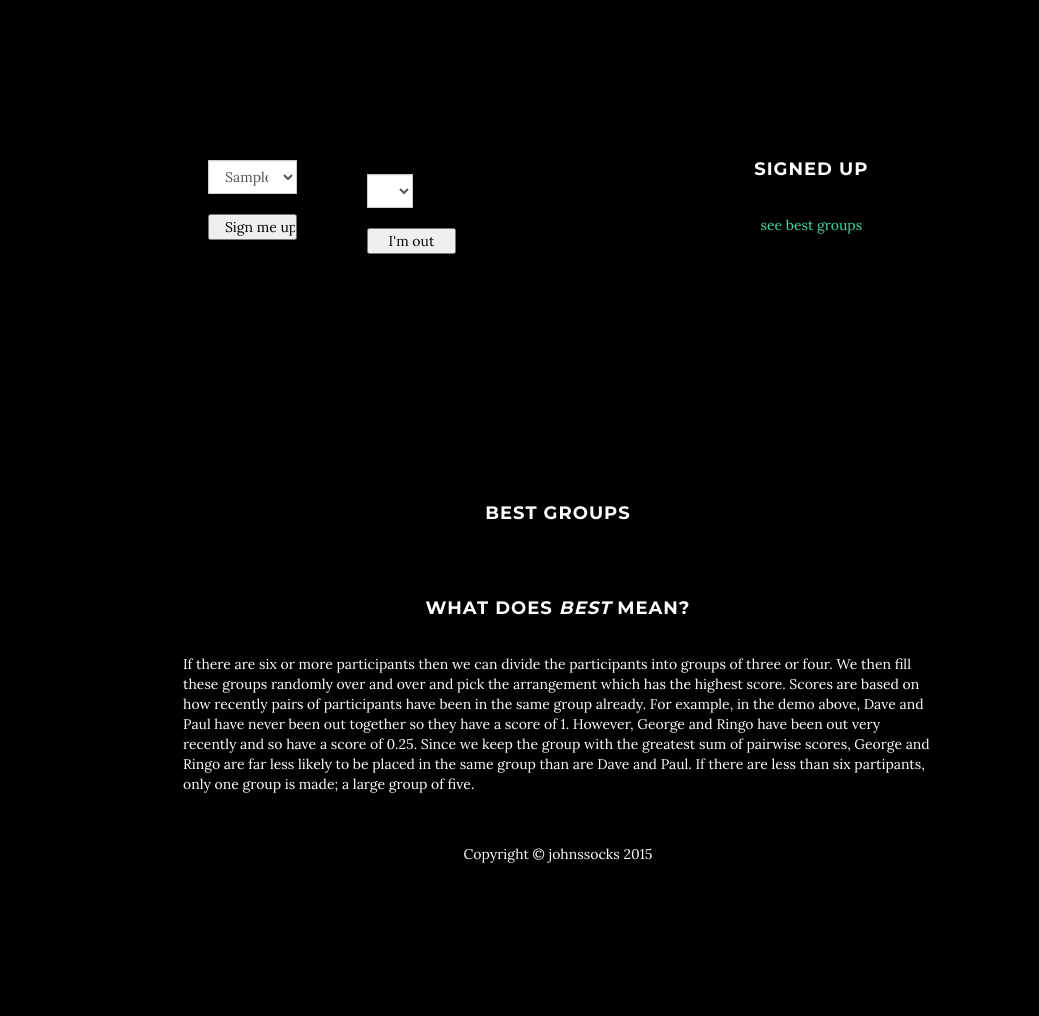
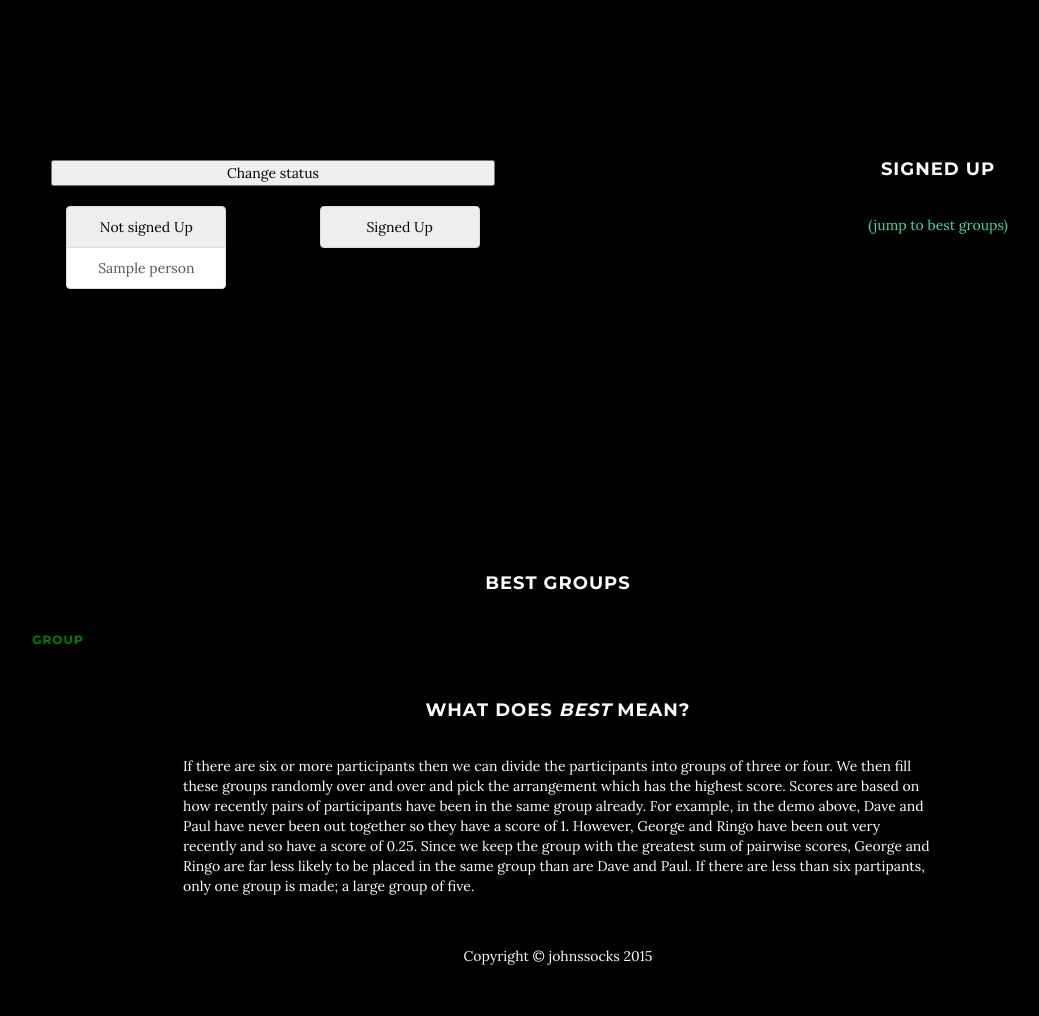
Before and after one commit to johncollins/LunchApp, a Django app: page /lunchapp/2014/january/ in a window 1280 px wide. Shown: the part 90-1106 px from the top of the page, without its empty margins (82-1121 px from the left). Before the commit the page ends 953 px from the top, so only its background shows below. Run offline with Django 3.2, Linux system fonts and the light colour scheme; tables that the repository leaves empty hold one stand-in row (values such as "Sample post"); lists and menus that the app fills with data are empty; parts of the project's set-up code (start-up, migrations or seed data) failed here and were passed over; some libraries are stand-ins or nearby versions.

Commit message:
fixed the design on the demo page

```diff
--- /dev/null
+++ b/lunchapp/static/lunchapp/css/lunchapp.css
@@ -0,0 +1,21 @@
+a.selection.custom-active {
+  color: #000;
+  background-color: #BCED91;
+}
+
+a.selection.custom-highlight {
+  background-color: #BCED91;
+}
+
+a.selection-title {
+  color: #BCED91;
+}
+
+a.list-group-item:first-child, disabled {
+    color: #000;
+}
+
+.custom-list-item {
+    color: #BCED91;
+    list-style-type: none;
+}
--- a/lunchapp/static/lunchapp/js/signup.js
+++ b/lunchapp/static/lunchapp/js/signup.js
@@ -1,12 +1,32 @@
 /*
-	Add a person
-	Use ajax on submit to dynamically update the database and then
-	refresh the lists of people who are signed up and not signed up
+    Handle the highlighting of selections on mouse over and selection
 */
+$(document).ready(function(){
+    $(this).on('mouseenter', ".selection", function() {
+        $(this).toggleClass('custom-highlight', 'fast');
+    }).on('mouseleave', ".selection", function() {
+        $(this).toggleClass('custom-highlight', 'fast');
+    }).on('click', ".selection", function(event) {
+	    event.preventDefault();
+        $(this).closest('#update-form').find('.list-group').find('.selection').removeClass('custom-active', 10);
+        $(this).toggleClass('custom-active', 10);
+    });
+});
+
 $(document).ready(function() {
-	var frm = $('#add-form');
+	var frm = $('#update-form');
 	frm.submit(function(event) {
 		event.preventDefault();
+        var chosen = frm.find('.custom-active').data('email');
+        var type = frm.find('.custom-active').closest('.list-group').attr('name');
+        var value_input = $("<input>")
+               .attr("type", "hidden")
+               .attr("name", "chosen_person").val(chosen);
+        frm.append($(value_input));
+        var type_input = $("<input>")
+               .attr("type", "hidden")
+               .attr("name", "request_type").val(type);
+        frm.append($(type_input));
 		$.ajax({
 			type: frm.attr('method'),
 			url: frm.attr('action'),
@@ -35,12 +55,17 @@ $(document).ready(function() {
 	var frm = $('#remove-form');
 	frm.submit(function(event) {
 		event.preventDefault();
+        var chosen = frm.find('.custom-active').data('email');
+        var input = $("<input>")
+               .attr("type", "hidden")
+               .attr("name", "chosen_person").val(chosen);
+        frm.append($(input));
 		$.ajax({
 			type: frm.attr('method'),
 			url: frm.attr('action'),
 			data: frm.serialize(),
 			success: function (stuff) {
-                if ($('#signed-up-selector').children('option').length > 0) {
+                if ($('#signed-up-selector').children('a').length > 0) {
                     $("#signed-up-selector").replaceWith(stuff['signed_up_selector']);
                     $("#signed-up-list").replaceWith(stuff['signed_up_list']);
                     $('#not-signed-up-selector').replaceWith(stuff['not_signed_up_selector']);
--- a/lunchapp/templates/lunchapp/base.html
+++ b/lunchapp/templates/lunchapp/base.html
@@ -12,8 +12,11 @@
 	<!-- Bootstrap Core CSS -->
 	<link href="{% static 'theme/css/bootstrap.min.css' %}" rel="stylesheet">
 
-	<!-- Custom CSS -->
+	<!-- Theme CSS -->
 	<link href="{% static 'theme/css/grayscale.css' %}" rel="stylesheet">
+
+  <!-- Custom CSS -->
+	<link href="{% static 'lunchapp/css/lunchapp.css' %}" rel="stylesheet">
 
 	<!-- Custom Fonts -->
 	<link href="{% static 'theme/font-awesome/css/font-awesome.min.css' %}" rel="stylesheet" type="text/css">
--- a/lunchapp/templates/lunchapp/groups.html
+++ b/lunchapp/templates/lunchapp/groups.html
@@ -1,11 +1,11 @@
 <!-- <div id='groups-list' class="col-lg-8 col-lg-offset-2"> -->
-<div id='groups-list' class="row">
+<div id='groups-list'>
   {% for group in groups %}
     <ul class="list-group row" align="center">
-      <li color="white" class="col-xs-2">Group</li>
-    {% for person in group %}
-    <li class="list-group-item col-xs-2">{{ person.name }}</li>
-    {% endfor %}
+      <li class="col-xs-2"><font color="green"><h6>Group</h6></font></li>
+      {% for person in group %}
+      <li class="list-group-item col-xs-2">{{ person.name }}</li>
+      {% endfor %}
     </ul>
   {% endfor %}
 </div>
--- a/lunchapp/templates/lunchapp/month.html
+++ b/lunchapp/templates/lunchapp/month.html
@@ -5,28 +5,23 @@
 <script type="text/javascript" src="{% static "lunchapp/js/signup.js" %}"></script>
 	{% if month and year %}
 	<section id="signup-section" class="container content-section text-center">
-    <div class="col-lg-8 col-lg-offset-2">
+    <div class="container col-md-8">
+      <form id="update-form" action="update_lists/" method="POST">
+        {% csrf_token %}
         <div class="row">
-        <div class="container col-md-8">
-          <form id="add-form" action="add_person/" method="POST">
-            {% csrf_token %}
-            <div class="col-md-3 container">
-              <div class="input-group">
+          <div class="col-md-1"></div>
+          <input class="col-md-7" id="add-person-button" type="submit" name="chosen_person" value="Change status" color="black" />
+        </div>
+        <br/>
+        <div class="row">
+          <div class="col-md-1"></div>
+          <div class="col-md-3">
             {% include "lunchapp/not_signed_up_selector.html" %}
           </div>
-              <br/>
-                <input class="col-md-12" id="add-person-button" type="submit" value="Sign me up" color="green" />
-            </div>
-          </form>
         <div class="col-md-1 container"></div>
-          <form id="remove-form" action="remove_person/" method="POST">
-            {% csrf_token %}
           <div class="col-md-3 container">
-              <div class="input-group">
             {% include "lunchapp/signed_up_selector.html" %}
           </div>
-              <br/>
-              <input class="col-md-12" id="remove-person-button" type="submit" value="I'm out" color="red" />
         </div>
       </form>
       <div class="col-md-1 container"></div>
@@ -34,20 +29,18 @@
     <div class="container col-md-4">
       <h4 align="center">Signed Up</h4>
         {% include "lunchapp/signed_up_list.html" %}
-          <a href="#group-section"><h7>see best groups</h7></a>
-			  </div>
-		  </div>
+      <a href="#group-section">(jump to best groups)</a>
     </div>
 	</section>
 
-  <!--<section id="group-section" class="container content-section text-center">-->
 	<section id="group-section" class="container content-section">
     <div class="row">
       <div class="span9">
-        <!--<div class="col-lg-12 col-lg-offset-2">-->
         <h4 align="center">Best Groups</h4>
+      </div>
+    </div>
+    <div class="row">
       {% include "lunchapp/groups.html" %}
-    </div>
     </div>
     <div class="row">
       <div class="col-lg-8 col-lg-offset-2">
--- a/lunchapp/templates/lunchapp/not_signed_up_selector.html
+++ b/lunchapp/templates/lunchapp/not_signed_up_selector.html
@@ -1,5 +1,6 @@
-<select name="chosen_person" id="not-signed-up-selector" class="form-control" >
+<div name="add" id="not-signed-up-selector" class="list-group" >
+  <a href="#" class="list-group-item selection-title disabled">Not signed Up</a>
   {% for person in not_signed_up %}
-    <option value="{{ person.email }}">{{ person.name }}</option>
+    <a href="#" data-email="{{ person.email }}" class="list-group-item selection">{{ person.name }}</a>
   {% endfor %}
-</select>
+</div>
--- a/lunchapp/templates/lunchapp/signed_up_list.html
+++ b/lunchapp/templates/lunchapp/signed_up_list.html
@@ -1,5 +1,5 @@
-<ul name="chosen_person" id="signed-up-list">
+<ul name="chosen_person" id="signed-up-list" class="custom-list">
 	{% for person in signed_up %}
-		<option value="{{ person.email }}">{{ person.name }}</option>
+		<li value="{{ person.email }}" class="custom-list-item">{{ person.name }}</li>
 	{% endfor %}
 </ul>
--- a/lunchapp/templates/lunchapp/signed_up_selector.html
+++ b/lunchapp/templates/lunchapp/signed_up_selector.html
@@ -1,5 +1,6 @@
-<select name="chosen_person" id="signed-up-selector" class="form-control" >
+<div name="remove" id="signed-up-selector" class="list-group" >
+  <a href="#" class="list-group-item selection-title disabled">Signed Up</a>
   {% for person in signed_up %}
-    <option value="{{ person.email }}">{{ person.name }}</option>
+    <a href="#" data-email="{{ person.email }}" class="list-group-item selection">{{ person.name }}</a>
   {% endfor %}
-</select>
+</div>
--- a/lunchapp/urls.py
+++ b/lunchapp/urls.py
@@ -11,5 +11,6 @@ urlpatterns = patterns('',
 	# e.g. /lunchapp/2014/January
 	url(r'(?i)^(?P<year>201[4-9])/(?P<month>January|February|March|April|May|June|July|August|September|October|November|December)/$', views.sign_up, name='sign_up'),
 	url(r'(?i)^(?P<year>201[4-9])/(?P<month>January|February|March|April|May|June|July|August|September|October|November|December)/add_person/$', views.add_person, name='add_person'),
+	url(r'(?i)^(?P<year>201[4-9])/(?P<month>January|February|March|April|May|June|July|August|September|October|November|December)/update_lists/$', views.update_lists, name='update_lists'),
 	url(r'(?i)^(?P<year>201[4-9])/(?P<month>January|February|March|April|May|June|July|August|September|October|November|December)/remove_person/$', views.remove_person, name='remove_person'),
 )
--- a/lunchapp/views.py
+++ b/lunchapp/views.py
@@ -27,6 +27,7 @@ def add_person(request, year, month):
     Update the lists of those signed_up and those not signed up dynamically
     Recalculate the best grouping of the new participant list
     """
+    print request.POST
     if month in months:
         month = months.index(month) + 1 # month is the index of the list of months
     else:
@@ -45,6 +46,7 @@ def add_person(request, year, month):
     #email_utils.send_signup_success_email(person, month)
 
     groups = month.make_grouping()
+    not_signed_up = list(set(Person.objects.all()).difference(month.signed_up.all()))
 
     if request.is_ajax():
         logger.debug('this is an ajax request')
@@ -79,6 +81,7 @@ def remove_person(request, year, month):
     Update the lists of those signed_up and those not signed up dynamically
     Recalculate the best grouping of the new participant list
     """
+    print request.POST
     if month in months:
         month = months.index(month) + 1 # month is the index of the list of months
     else:
@@ -97,6 +100,7 @@ def remove_person(request, year, month):
     #email_utils.send_removal_success_email(person, month)
 
     groups = month.make_grouping()
+    not_signed_up = list(set(Person.objects.all()).difference(month.signed_up.all()))
 
     if request.is_ajax():
         logger.debug('this is an ajax request')
@@ -104,7 +108,64 @@ def remove_person(request, year, month):
         logger.debug('this is a regular POST request; no ajax')
 
     not_su_context = RequestContext(request, {
-        'not_signed_up': list(set(Person.objects.all()).difference(month.signed_up.all()))
+        'not_signed_up': not_signed_up
+    })
+    su_context = RequestContext(request, {
+        'signed_up': month.signed_up.all()
+    })
+    group_context = RequestContext(request, {
+        'groups': groups
+    })
+
+    return HttpResponse(
+        json.dumps({
+        'name': person.name,
+        'email': person.email,
+        'signed_up_selector': loader.render_to_string('lunchapp/signed_up_selector.html', context_instance=su_context),
+        'not_signed_up_selector': loader.render_to_string('lunchapp/not_signed_up_selector.html', context_instance=not_su_context),
+        'signed_up_list': loader.render_to_string('lunchapp/signed_up_list.html', context_instance=su_context),
+        'groups': loader.render_to_string('lunchapp/groups.html', context_instance=group_context),
+        'message': message
+        }),
+        content_type="application/json")
+
+def update_lists(request, year, month):
+    """Add or remove a person to the program for a given month and year
+    Update the lists of those signed_up and those not signed up dynamically
+    Recalculate the best grouping of the new participant list
+    """
+    if month in months:
+        month = months.index(month) + 1 # month is the index of the list of months
+    else:
+        month = int(month)  # came in as unicode
+    month = Month.objects.get(month=month, year=year)
+    try:
+        email = request.POST['chosen_person']
+        request_type = request.POST['request_type']
+        person = Person.objects.get(email=email)
+        if request_type == 'add':
+            month.add_person(person)
+            message = 'successfully signed up %s for %s; email confirmation sent' % (person, month)
+        else:
+            month.remove_person(person)  # remove person to the signed_up list
+            message = 'successfully unsubscribed %s for %s; email confirmation sent' % (person, month)
+    except:
+        person = Person()
+        person.name=''
+        person.email=''
+        message = 'Cannot select a person from an empty listl'
+    #email_utils.send_removal_success_email(person, month)
+
+    groups = month.make_grouping()
+    not_signed_up = list(set(Person.objects.all()).difference(month.signed_up.all()))
+
+    if request.is_ajax():
+        logger.debug('this is an ajax request')
+    else:
+        logger.debug('this is a regular POST request; no ajax')
+
+    not_su_context = RequestContext(request, {
+        'not_signed_up': not_signed_up
     })
     su_context = RequestContext(request, {
         'signed_up': month.signed_up.all()
```
Lines whose indentation alone changed are shown as unchanged.
